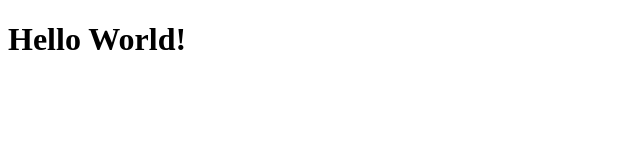
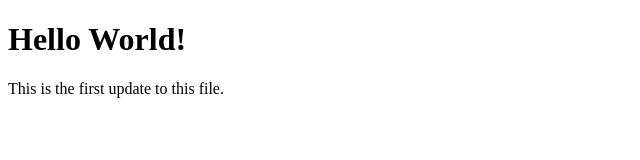
Before and after one commit to satrop/test-repo, a plain HTML site: page src/index.html in a window 1280 px wide. Shown: the whole page, without its empty margins (0-640 px from the left). Drawn offline with Linux system fonts and the light colour scheme.

Commit message:
This is the first update to the index.file

```diff
--- a/src/index.html
+++ b/src/index.html
@@ -10,6 +10,7 @@
 
 <body>
     <h1>Hello World!</h1>
+    <p>This is the first update to this file.</p>
 </body>
 
 </html>
```
